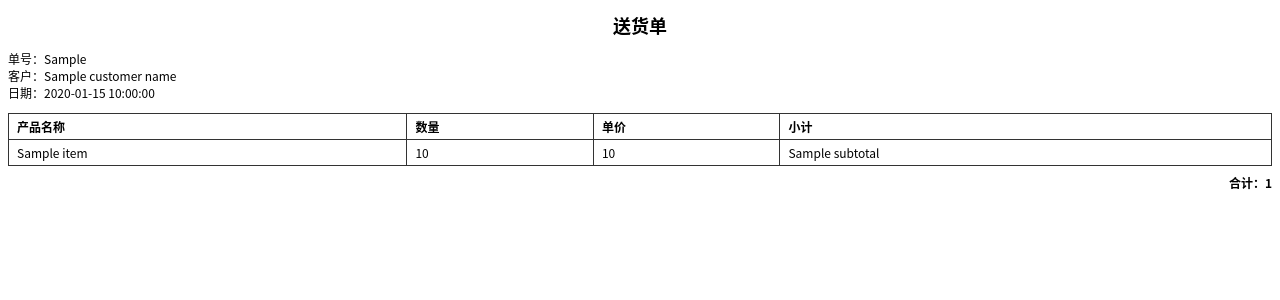
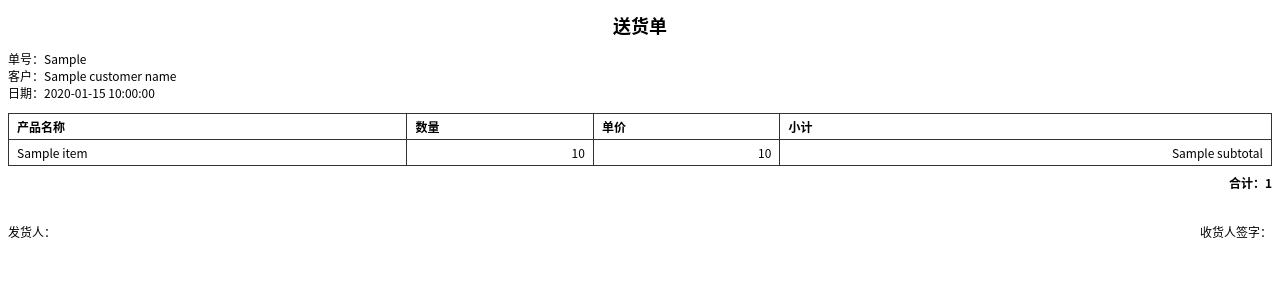
Before and after one commit to brickKit/infra-print, a Python web app: template scripts/templates/delivery_note.html.jinja2 in a window 1280 px wide. Shown: the top 300 px of the page. Run offline with Jinja, Linux system fonts and the light colour scheme; the template is opened without the code that fills it: most values are stand-ins (such as "Sample title", 1, 10 or a date in 2020).

Commit message:
chore: 种子数据改成默认送货单 sales.delivery_note（两个版本）+ 发货标签 sales.shipping_label
- 模板 id 换成前端"打印送货单"按钮写死的 sales.delivery_note，数据形状与前端一致
  （items[].product_name；order_date 可选）；灌草稿与正式两个版本，版本列表与回滚有东西
  可看。发货标签改名 sales.shipping_label。
- 直接写演示库（psql 经 be-postgres），每个模板一个事务，已存在就整条跳过：可重复跑，
  不覆盖界面上改过的模板。不再走 REST 上传，也不再链式先跑 iam-casdoor / authz 的种子：
  本组件可以在没有 authz / iam 的项目里单独起来。
- 灌完经 gRPC Render（grpcurl 容器直连服务名）真渲染两次：PDF 以 %PDF 开头且大于 1000 字节，
  ZPL 含订单号与 ^BCN。
- 服务名、端口、schema 都从 registry/ 与 brickkit.yaml 现算，不写死版本。

Co-Authored-By: Claude Opus 5.5 <noreply@anthropic.com>

```diff
--- a/scripts/templates/delivery_note.html.jinja2
+++ b/scripts/templates/delivery_note.html.jinja2
@@ -3,15 +3,16 @@
 <head>
 <meta charset="utf-8">
 <style>
-  /* ⚠️ 必须显式写 CJK SC 变体，不能依赖字体回退——fontconfig 在没有
-     lang hint 时默认选 Noto CJK 的 JP 变体而不是 SC（简体中文），见
-     README.md/docs/手册.md 记载的真实踩过的坑。 */
+  /* 显式写简体中文变体：fontconfig 没有 lang 提示时默认挑 Noto CJK 的 JP 变体 */
+  @page { size: A4; margin: 18mm 15mm; }
   body { font-family: "Noto Sans CJK SC", sans-serif; font-size: 12px; }
   h1 { font-size: 18px; text-align: center; }
   table { width: 100%; border-collapse: collapse; margin-top: 12px; }
   th, td { border: 1px solid #333; padding: 4px 8px; text-align: left; }
+  td.num { text-align: right; }
   .meta { margin-top: 8px; }
   .total { text-align: right; margin-top: 8px; font-weight: bold; }
+  .sign { margin-top: 32px; display: flex; justify-content: space-between; }
 </style>
 </head>
 <body>
@@ -19,7 +20,7 @@
   <div class="meta">
     <div>单号：{{ order_no }}</div>
     <div>客户：{{ customer_name }}</div>
-    <div>日期：{{ order_date }}</div>
+    {% if order_date %}<div>日期：{{ order_date }}</div>{% endif %}
   </div>
   <table>
     <thead>
@@ -28,14 +29,15 @@
     <tbody>
       {% for item in items %}
       <tr>
-        <td>{{ item.name }}</td>
-        <td>{{ item.qty }}</td>
-        <td>{{ item.unit_price }}</td>
-        <td>{{ item.subtotal }}</td>
+        <td>{{ item.product_name }}</td>
+        <td class="num">{{ item.qty }}</td>
+        <td class="num">{{ item.unit_price }}</td>
+        <td class="num">{{ item.subtotal }}</td>
       </tr>
       {% endfor %}
     </tbody>
   </table>
   <div class="total">合计：{{ total_amount }}</div>
+  <div class="sign"><span>发货人：</span><span>收货人签字：</span></div>
 </body>
 </html>
```
Also changed, not shown: scripts/templates/delivery_note.draft.html.jinja2 (added, +18 -0 lines), 1 other file.
